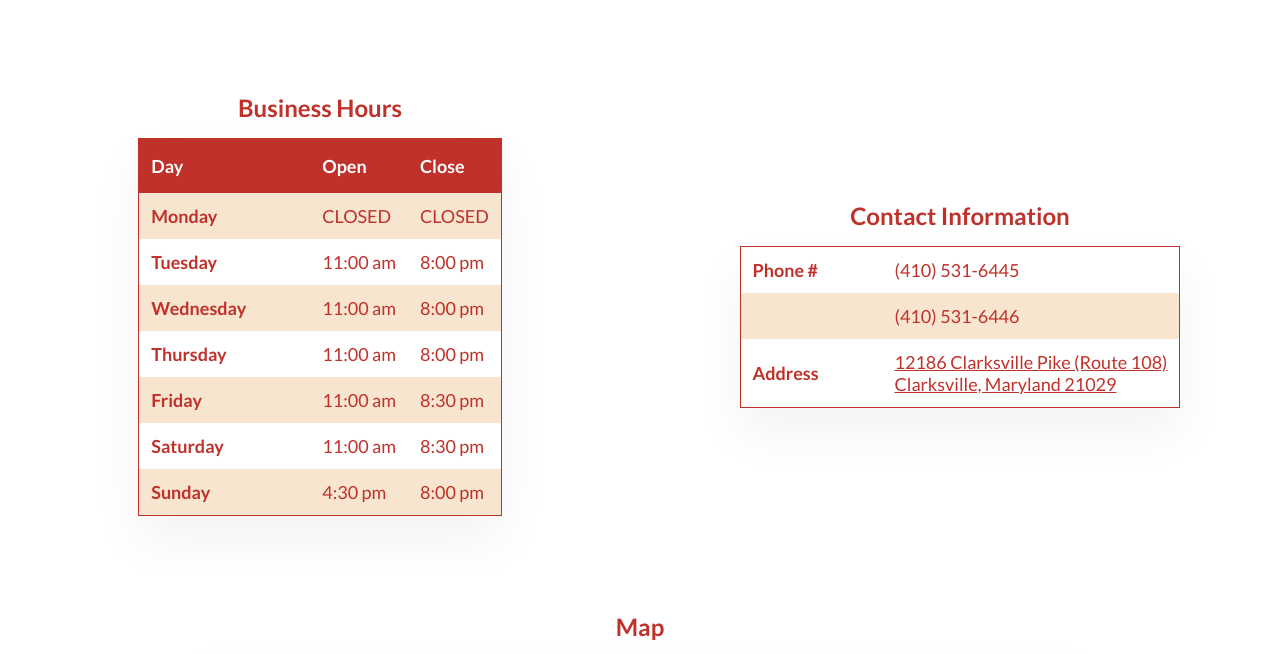
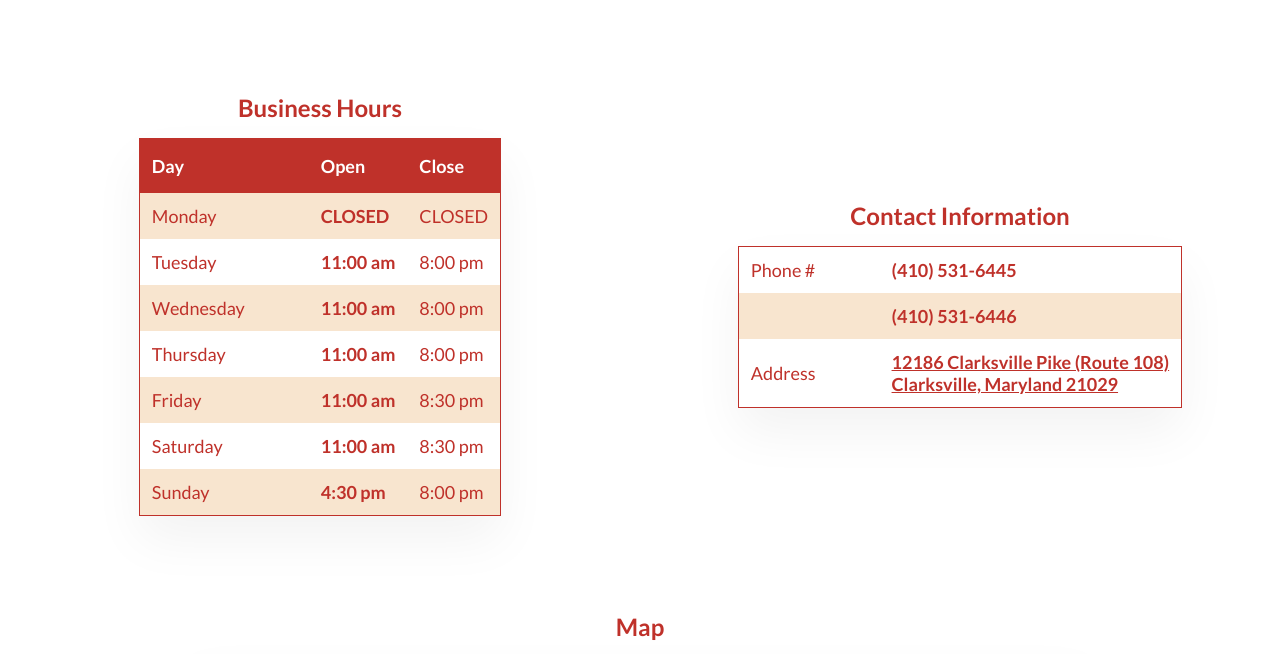
Before and after one commit to qchan727/fastwok, a plain HTML site: page index.html in a window 1280 px wide. Shown: the part 1071-1725 px from the top of the page. Drawn offline with nearby package versions, Linux system fonts and the light colour scheme.

```diff
--- a/style/style.css
+++ b/style/style.css
@@ -253,7 +253,7 @@ table th {
    padding-bottom: 1.6rem;
 }
 
-tr td:nth-child(1) {
+tr td:nth-child(2) {
    font-weight: 700;
 }
 
```
